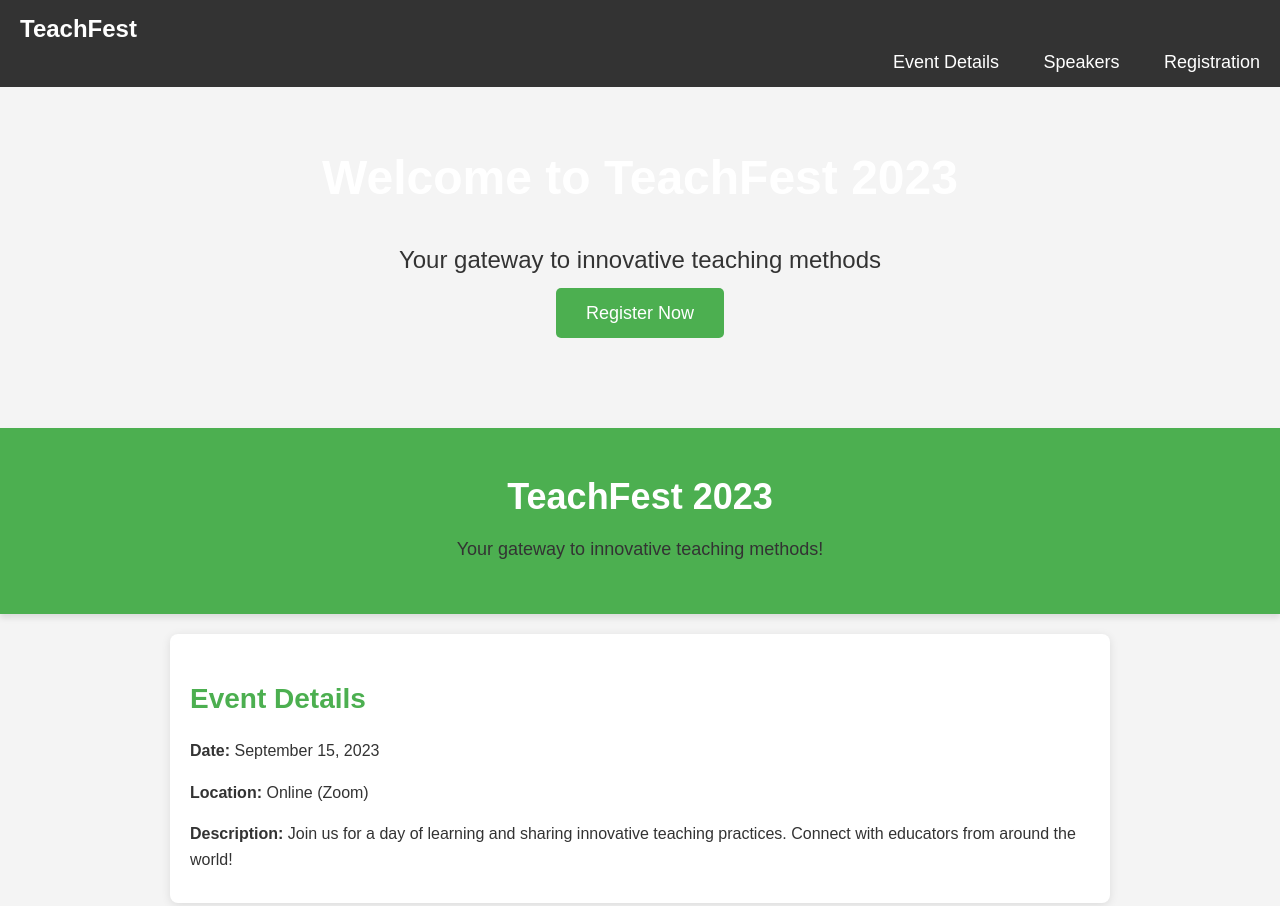
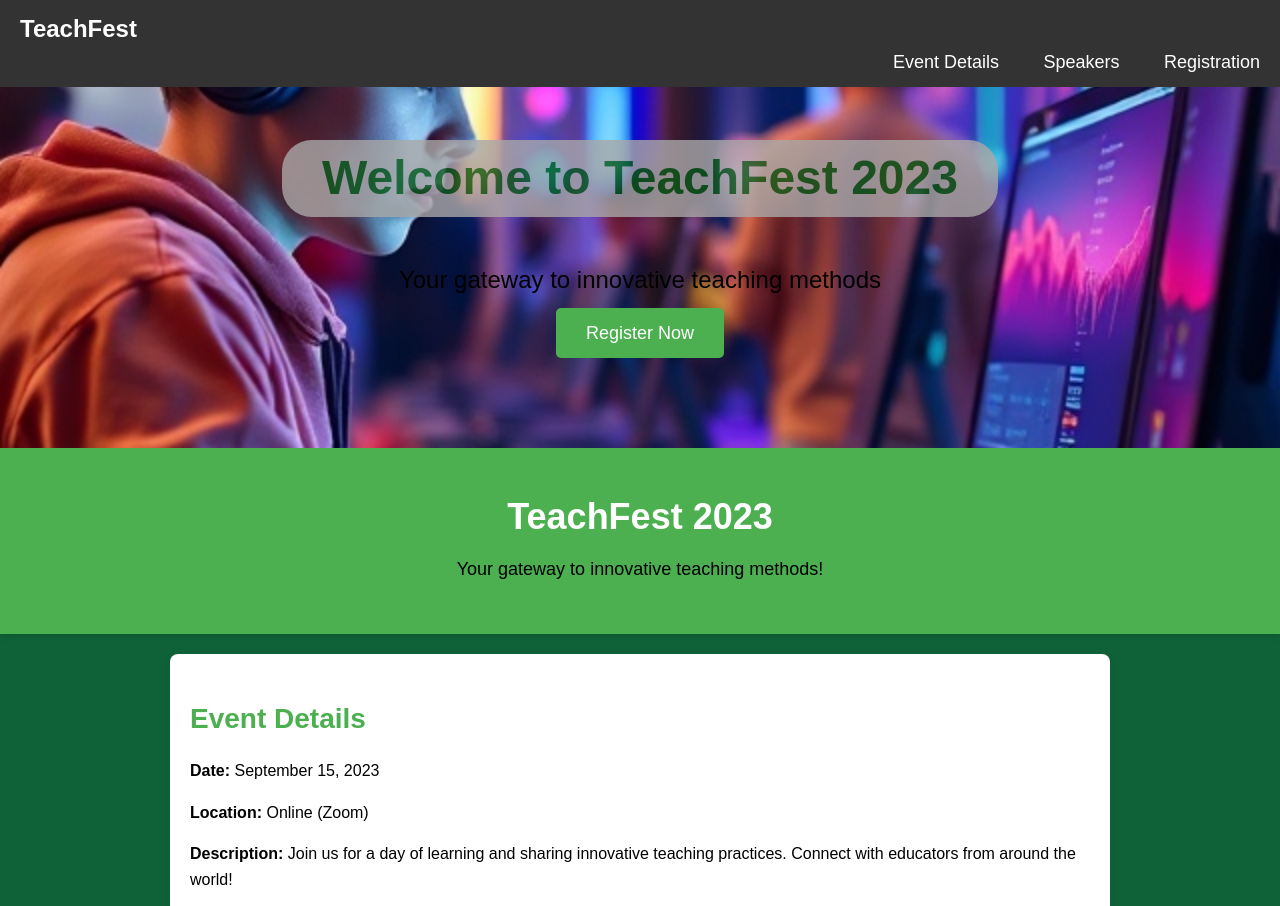
Before and after one commit to BharathSJ3026/TechFestEvent, a plain HTML site: page index.html in a window 1280 px wide. Shown: the top 906 px of the page. Drawn offline with Linux system fonts and the light colour scheme; a script that the page names is missing.

Commit message:
Add files via upload

```diff
--- a/index.html
+++ b/index.html
@@ -1,13 +1,10 @@
 <!DOCTYPE html>
 <html lang="en">
 <head>
-    <meta charset="UTF-8">
-    <meta name="viewport" content="width=device-width, initial-scale=1.0">
-    <title>TeachFest 2023</title>
+    <title>TeachFest</title>
     <link rel="stylesheet" href="styles.css">
 </head>
 <body>
-    <!-- Navigation Bar -->
     <nav class="navbar">
         <div class="navbar-logo">
             <a href="#">TeachFest</a>
@@ -19,7 +16,6 @@
         </ul>
     </nav>
 
-    <!-- Hero Section -->
     <section class="hero">
         <div class="hero-text">
             <h1>Welcome to TeachFest 2023</h1>
--- a/styles.css
+++ b/styles.css
@@ -1,10 +1,9 @@
-/* Global Styles */
 body {
     font-family: Arial, sans-serif;
     line-height: 1.6;
     margin: 0;
     padding: 0;
-    background-color: #f4f4f4;
+    background-color: #0f6238;
 }
 
 header {
@@ -26,7 +25,7 @@ header p {
     margin: 10px 0;
 }
 
-/* Navigation Bar Styles */
+
 .navbar {
     background-color: #333;
     padding: 10px 0;
@@ -64,21 +63,27 @@ header p {
 }
 
 .navbar-links a:hover {
-    color: #4CAF50; /* Highlight on hover */
+    color: #4CAF50;
 }
 
-/* Hero Section Styles */
+
 .hero {
-    background-image: url('hero-bg.jpg'); /* Replace with your hero image */
+    background-image: url('img.jpg');
     background-size: cover;
     background-position: center;
-    color: white;
+    color: rgb(11, 89, 24);
     padding: 100px 20px;
     text-align: center;
 }
 
 .hero h1 {
     font-size: 48px;
+    background-color: rgb(170, 168, 168);
+    padding-left: 40px;
+    padding-right: 40px;
+    border-radius: 30px;
+    opacity: 0.8;
+    display: inline-block;
     margin-bottom: 20px;
     font-weight: bold;
 }
@@ -102,7 +107,7 @@ header p {
     background: #45a049;
 }
 
-/* Section Styles */
+
 .event-details, .speakers, .registration {
     background: white;
     padding: 20px;
@@ -121,7 +126,7 @@ h2 {
 
 p {
     font-size: 16px;
-    color: #333;
+    color: black;
     margin-bottom: 10px;
 }
 
@@ -136,7 +141,7 @@ ul li {
     color: #555;
 }
 
-/* Button Styles */
+
 button {
     background: #4CAF50;
     color: white;
@@ -156,7 +161,6 @@ button:hover {
     background: #45a049;
 }
 
-/* Footer Styles */
 footer {
     text-align: center;
     padding: 15px 0;
```
Also changed, not shown: img.jpg (added).
